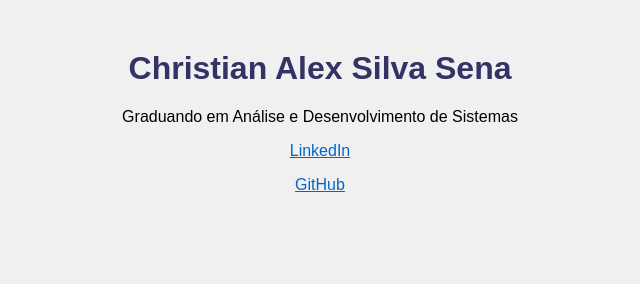
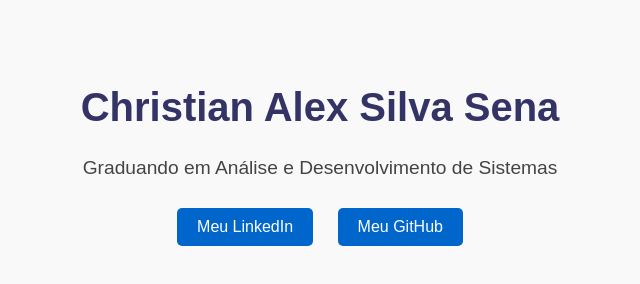
Before and after one commit to Christian-Alex7/portfolio-html-css, a plain HTML site: page index.html in a window 1280 px wide. Shown: the whole page, without its empty margins (320-960 px from the left). Drawn offline with Linux system fonts and the light colour scheme.

Commit message:
Corrigido charset, links e melhorado layout do portfolio

```diff
--- a/index.html
+++ b/index.html
@@ -1,14 +1,42 @@
-
 <!DOCTYPE html>
-<html>
+<html lang="pt-BR">
 <head>
+    <meta charset="UTF-8">
     <title>Portfólio - Christian Alex Silva Sena</title>
-    <link rel="stylesheet" type="text/css" href="style.css">
+    <style>
+        body {
+            font-family: Arial, sans-serif;
+            background-color: #f9f9f9;
+            text-align: center;
+            padding-top: 50px;
+        }
+        h1 {
+            color: #333366;
+            font-size: 2.5em;
+        }
+        p {
+            font-size: 1.2em;
+            color: #444;
+        }
+        a {
+            display: inline-block;
+            margin: 10px;
+            text-decoration: none;
+            color: white;
+            background-color: #0066cc;
+            padding: 10px 20px;
+            border-radius: 5px;
+        }
+        a:hover {
+            background-color: #004d99;
+        }
+    </style>
 </head>
 <body>
     <h1>Christian Alex Silva Sena</h1>
     <p>Graduando em Análise e Desenvolvimento de Sistemas</p>
-    <p><a href="https://www.linkedin.com/in/christian-alex-448a62199">LinkedIn</a></p>
-    <p><a href="https://github.com/SEU_USUARIO">GitHub</a></p>
+
+    <a href="https://www.linkedin.com/in/christian-alex-448a62199" target="_blank">Meu LinkedIn</a>
+    <a href="https://github.com/Christian-Alex7" target="_blank">Meu GitHub</a>
 </body>
 </html>
```
